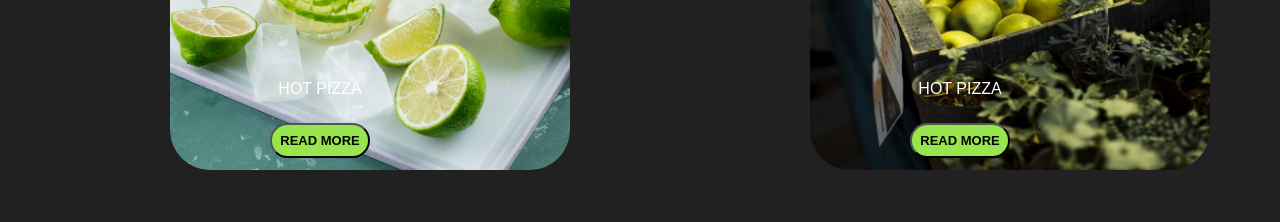
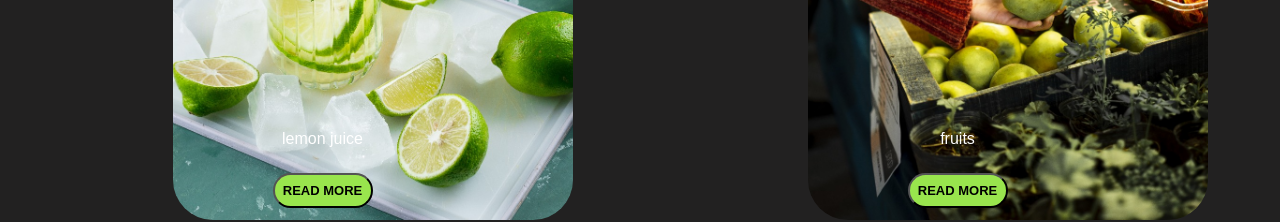
Before and after one commit to suprasan07/restaurant-, a plain HTML site: page INDEX.HTML in a window 1280 px wide. Shown: the part 3684-3906 px from the top of the page. Drawn offline with Linux system fonts and the light colour scheme.

```diff
--- a/INDEX.HTML
+++ b/INDEX.HTML
@@ -193,7 +193,7 @@
                     <div class="men-img">
                         <img src="img/IMG-20250215-WA0029.jpg" alt="pizza">
                     </div>
-                    <p class="name">HOT PIZZA</p>
+                    <p class="name">lemon juice</p>
                     <div class="read-button">
                         <button>READ MORE</button>
                     </div>
@@ -203,7 +203,7 @@
                     <div class="men-img">
                         <img src="img/IMG-20250215-WA0035.jpg" alt="pizza">
                     </div>
-                    <p class="name">HOT PIZZA</p>
+                    <p class="name">fruits</p>
                     <div class="read-button">
                         <button>READ MORE</button>
                     </div>
@@ -290,7 +290,8 @@
         </div>
         <div class="subfoot">
             <div class="s">Github link below, click to vist</div>
-            <div class="o">This site was created by <a href="https://github.com/suprasan07?tab=repositories"><span class="m">Mr.mallick</span></a></div>
+            <div class="o">This site was created by <a href="https://github.com/suprasan07?tab=repositories"><span
+                        class="m">Mr.mallick</span></a></div>
         </div>
 
 
--- a/style.css
+++ b/style.css
@@ -117,7 +117,6 @@ body{
     margin-left: -5px;
     font-weight: 700;
 }
-
 
 #read{
     width: 150px;
@@ -276,13 +275,15 @@ color: var(--green--);
     text-align: center;
     grid-template-rows: repeat(2, 1fr);
     grid-template-columns: repeat(2, 1fr);
+    gap: 30px;
+    padding: var(--padding--);
 }
 
 .men-img{
     height: 300px;
     width: 300px;
     border-radius: 40px;
-    margin: 0 auto
+    margin: 0 auto;
 }
 .men-img img{
     height: 400px;
@@ -291,6 +292,8 @@ color: var(--green--);
     border-radius: 40px;
 }
 .name{
+    text-align: center;
+
     color: var(--white--text--color--);
 }
 
@@ -325,7 +328,7 @@ color: var(--green--);
 }
 .sec8-rest{
     position: absolute;
-    bottom: 0;
+    bottom: 12%;
     left: 15%;
 }
 .inputs{
```
